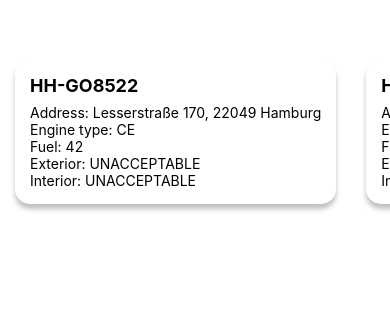
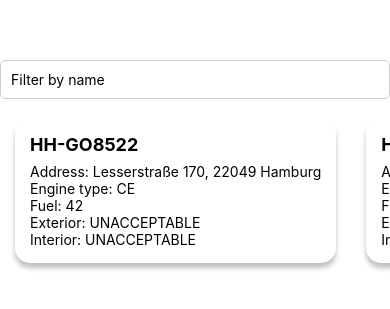
Before and after one commit to kikani-parth/rn-car-map, a React Native app: screen /CarList in a window 390 px wide. Shown: the part 513-822 px from the top of the page. Built offline with nearby package versions, Linux system fonts and the light colour scheme.

Commit message:
add filtering logic

```diff
--- a/App.js
+++ b/App.js
@@ -1,19 +1,11 @@
 import React from 'react';
 import { View, StyleSheet } from 'react-native';
-import CarListScreen from './src/screens/CarListScreen';
+import HomeScreen from './src/screens/HomeScreen';
 
 const App = () => {
-  return (
-    <View style={styles.container}>
-      <CarListScreen />
-    </View>
-  );
+  return <HomeScreen />;
 };
 
-const styles = StyleSheet.create({
-  container: {
-    flex: 1,
-  },
-});
+const styles = StyleSheet.create({});
 
 export default App;
--- /dev/null
+++ b/src/components/FilterControls.js
@@ -0,0 +1,33 @@
+// FilterControls.js
+
+import React from 'react';
+import { View, TextInput, StyleSheet } from 'react-native';
+
+const FilterControls = ({ filter, setFilter }) => {
+  return (
+    <View style={styles.container}>
+      <TextInput
+        autoCapitalize="none"
+        autoCorrect={false}
+        style={styles.nameFilterInput}
+        placeholder="Filter by name"
+        value={filter}
+        onChangeText={setFilter}
+      />
+    </View>
+  );
+};
+
+const styles = StyleSheet.create({
+  container: {
+    marginVertical: 10,
+  },
+  nameFilterInput: {
+    borderColor: '#ccc',
+    borderWidth: 1,
+    padding: 10,
+    borderRadius: 5,
+  },
+});
+
+export default FilterControls;
--- /dev/null
+++ b/src/components/FilteredCarList.js
@@ -0,0 +1,19 @@
+// FilteredCarList.js
+
+import React from 'react';
+import { View, TextInput, StyleSheet } from 'react-native';
+import FilterControls from './FilterControls';
+import CarList from './CarList';
+
+const FilteredCarList = ({ cars }) => {
+  return (
+    <View>
+      <FilterControls />
+      <CarList cars={cars} />
+    </View>
+  );
+};
+
+const styles = StyleSheet.create({});
+
+export default FilteredCarList;
--- a/src/screens/CarListScreen.js
+++ b/src/screens/HomeScreen.js
@@ -1,12 +1,13 @@
-// CarListScreen.js
+// HomeScreen.js
 
 import React from 'react';
-import { View, StyleSheet, ScrollView, SafeAreaView } from 'react-native';
+import { View, StyleSheet, ScrollView } from 'react-native';
 import locationsData from '../../assets/locations.json';
 import CarList from '../components/CarList';
 import CarMap from '../components/CarMap';
+import FilteredCarList from '../components/FilteredCarList';
 
-const CarListScreen = () => {
+const HomeScreen = () => {
   const cars = locationsData.placemarks;
 
   return (
@@ -14,11 +15,11 @@ const CarListScreen = () => {
       <View style={styles.mapSection}>
         <CarMap />
       </View>
-      <View style={styles.listSection}>
-        <ScrollView>
-          <CarList cars={cars} />
-        </ScrollView>
-      </View>
+      {/* <View style={styles.listSection}> */}
+      <ScrollView style={styles.listSection}>
+        <FilteredCarList cars={cars} />
+      </ScrollView>
+      {/* </View> */}
     </View>
   );
 };
@@ -35,4 +36,4 @@ const styles = StyleSheet.create({
   },
 });
 
-export default CarListScreen;
+export default HomeScreen;
```
Also changed, not shown: src/utils/filterUtils.js (added, +27 -0 lines).
